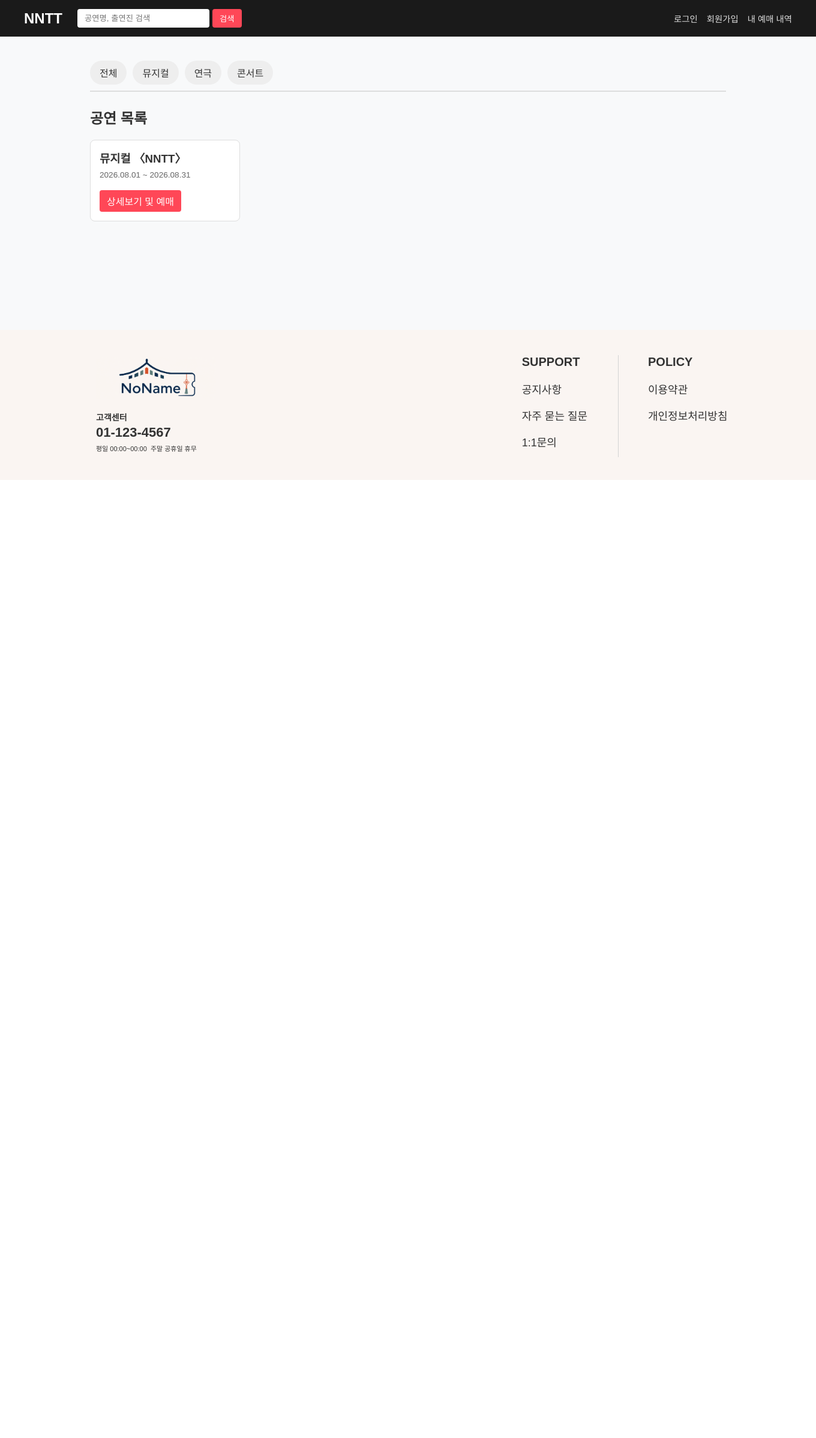
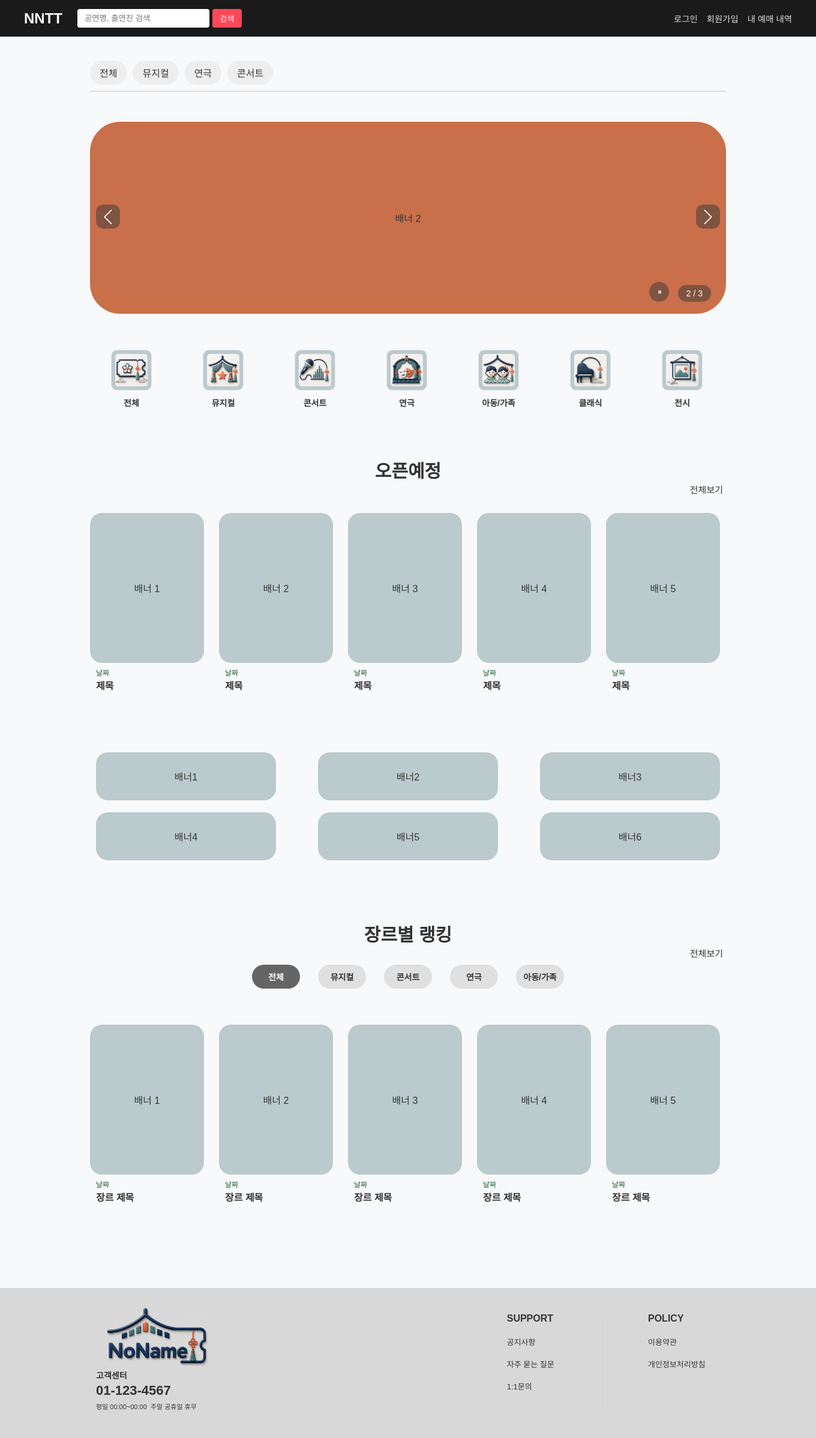
Before and after one commit to NoNameTimeTicket/NNTT, a Flask app: page / in a window 1360 px wide. Shown: the whole page at 60% size. Before the commit the page ends 800 px from the top, so only its background shows below. Run offline with Flask 3, Linux system fonts and the light colour scheme.

Commit message:
feat: index, footer

```diff
--- a/static/css/footer.css
+++ b/static/css/footer.css
@@ -1,9 +1,14 @@
 /* 기본 여백 제거 */
-* {
+ * {
     margin: 0;
     padding: 0;
     box-sizing: border-box;
 }
+
+html{
+    height: 100%;
+}
+
 
 ul {
     list-style: none;
@@ -14,15 +19,12 @@ a {
     text-decoration: none;
 }
 
-
 /* Footer 전체 영역 */
 .footer {
     width: 100%;
     height: 250px;
-    background-color: #FAF5F2;
-    position: absolute;
-    bottom: 0;
-
+    background-color: #D9D8D8;
+    margin-top: auto;
 
 }
 
@@ -38,6 +40,7 @@ a {
     align-items: flex-start;
 
     padding-top: 30px;
+
 }
 
 
@@ -105,7 +108,7 @@ a {
 }
 
 .footer-menu-group h3 {
-    font-size: 20px;
+    font-size: 16px;
     margin-bottom: 20px;
 
 }
@@ -116,7 +119,7 @@ a {
 }
 
 .footer-menu-group a {
-    font-size: 18px;
+    font-size: 13px;
 }
 
 .footer-menu-group a:hover {
@@ -127,5 +130,5 @@ a {
     height: 170px;
     background-color: #d3d3d3;
     margin: 0;
-    margin-right: 30px;
+    margin-right: 55px;
 }
--- /dev/null
+++ b/static/css/index.css
@@ -0,0 +1,318 @@
+/* 기본 여백 초기화 */
+/* 스와이퍼 */
+.swiper_banner_main {
+    position: relative;
+    width: 100%;
+    height: 320px;
+    background-color: #C96F4A;
+    border-radius: 50px;
+    overflow: hidden;
+    margin-top: 50px;
+}
+
+.swiper-wrapper {
+    width: 100%;
+    height: 100%;
+}
+
+.swiper-slide {
+    display: flex;
+    align-items: center;
+    justify-content: center;
+    height: 100%;
+}
+
+/* 스와이퍼 우하단 버튼 */
+.btn-toggle {
+    position: absolute;
+    /* 배너 내부 원하는 위치에 띄우기 위함 */
+    right: 70px;
+    bottom: 0;
+    z-index: 10;
+    /* 슬라이드보다 위에 표시 */
+
+    background-color: #39393982;
+    color: #ffffff;
+    border: none;
+    border-radius: 50%;
+    width: 33px;
+    height: 33px;
+    padding-left: 2px;
+
+    cursor: pointer;
+    display: flex;
+    align-items: center;
+    justify-content: center;
+    transition: background-color 0.2s ease;
+
+}
+
+/* 스와이퍼 하단 메뉴 */
+.banner-controls {
+    position: absolute;
+    /* 우측 하단에 고정 */
+    right: 25px;
+    bottom: 20px;
+    z-index: 100;
+    /* 슬라이드보다 무조건 위로 배치 */
+
+    display: flex;
+    /* 숫자와 버튼을 가로로 배치 */
+    align-items: center;
+    /* 수직 가운데 정렬 */
+    gap: 10px;
+    /* 숫자와 버튼 사이 간격 */
+
+    background-color: #39393982;
+    /* 숫자 잘 보이도록 반투명 검은 배경 추가 */
+    padding: 6px 14px;
+    border-radius: 30px;
+}
+
+/* 스와이퍼 페이지 번호 */
+.banner-controls .swiper-pagination {
+    position: static;
+    width: auto;
+    font-size: 14px;
+    font-weight: 500;
+    color: #ffffff;
+
+}
+
+.btn-toggle:hover {
+    background-color: #77767680;
+}
+
+/* 스와이퍼 넘기기 버튼 */
+.swiper_banner_main .swiper-button-prev,
+.swiper_banner_main .swiper-button-next {
+    color: #ffffff;
+    background-color: #39393982;
+    width: 40px;
+    height: 40px;
+    border-radius: 30%;
+}
+
+/* 화살표 아이콘 크기 */
+.swiper_banner_main .swiper-button-prev::after,
+.swiper_banner_main .swiper-button-next::after {
+    transition: opacity 0.2s, transform 0.2s;
+    font-size: 25px;
+}
+
+/* 카테고리 네비 */
+.category-nav {
+    display: flex;
+    gap: 85px;
+    list-style: none;
+    padding: 0;
+    margin-top: 60px;
+    margin-left: 35px;
+}
+
+.category-link {
+    display: flex;
+    flex-direction: column;
+    align-items: center;
+    gap: 10px;
+
+    text-decoration: none;
+    color: #333333;
+    transition: all 0.2s ease;
+}
+
+.category-img {
+    width: 68px;
+    height: 68px;
+    border-radius: 20px;
+
+    padding: 6px;
+    border: 1px solid #e2e8f0;
+    border-radius: 10px;
+    background-color: #6C8E9071;
+
+    display: flex;
+    align-items: center;
+    justify-content: center;
+    overflow: hidden;
+}
+
+.category-img img {
+    width: 100%;
+    height: 100%;
+    object-fit: contain;
+    border-radius: 5px;
+}
+
+.category-name {
+    font-size: 14px;
+    font-weight: 600;
+}
+
+/* 오픈예정 */
+.upcoming-name {
+    text-align: center;
+    margin-top: 80px;
+
+    font-size: 30px;
+    font-weight: bold;
+
+}
+
+.all-upcoming {
+    float: right;
+    margin-right: 5px;
+
+    font-size: 15px;
+    font-weight: 500;
+}
+
+/* 오픈 예정 배너 */
+.upcoming {
+    display: flex;
+    gap: 25px;
+    margin-top: 50px;
+}
+
+.upcoming-list {
+    display: flex;
+    align-items: center;
+    justify-content: center;
+
+    background-color: #6C8E9071;
+    width: 190px;
+    height: 250px;
+    border-radius: 20px;
+}
+
+.upcoming-info {
+    display: flex;
+    flex-direction: column;
+    margin-left: 10px;
+    margin-top: 7px;
+    gap: 1px;
+}
+.upcoming-date {
+    font-size: 12px;
+    color: #1b5c2d;
+    font-weight: 450;
+}
+
+.upcoming-title {
+    font-size: 16px;
+    font-weight: bold;
+
+}
+
+
+/* 미니 배너 */
+.mini-banner {
+    display: grid;
+    grid-template-columns: repeat(3, 300px);
+    /* 1fr(1비율) 크기의 열을 3개 생성 -> 3열 배치 */
+    justify-content: center;
+
+    gap: 20px 70px;
+    margin-top: 100px;
+}
+
+
+.mini-list {
+    display: flex;
+    align-items: center;
+    justify-content: center;
+
+    width: 300px;
+    height: 80px;
+
+    background-color: #6C8E9071;
+    border-radius: 20px;
+
+}
+/* 장르별 랭킹 */
+.rank-name {
+    text-align: center;
+    margin-top: 100px;
+
+    font-size: 30px;
+    font-weight: bold;
+
+}
+.rank-tabs {
+    display: flex;
+    gap: 30px;
+    list-style: none;
+    padding: 0;
+    margin: 30px 0 30px 0;
+    justify-content: center;
+}
+
+.tab-item{
+    display: flex;
+    align-items: center;
+    justify-content: center;
+
+    height: 40px;
+    width: 80px;
+    border-radius: 30px;
+    font-size: 14px;
+    font-weight: 600;
+    cursor: pointer;
+    transition: all 0.2s ease;
+    background-color: #e0e0e0;
+}
+
+.tab-item:hover {
+    background-color: #a2a1a1a1;
+}
+.tab-item.active {
+    background-color: #656565;
+    color: #ffffff;
+    font-weight: bold;
+}
+
+.all-rank {
+    float: right;
+    margin-right: 5px;
+
+    font-size: 15px;
+    font-weight: 500;
+}
+
+/* 오픈 예정 배너 */
+.rank {
+    display: flex;
+    gap: 25px;
+    margin-top: 60px;
+}
+
+.rank-list {
+    display: flex;
+    align-items: center;
+    justify-content: center;
+
+    background-color: #6C8E9071;
+    width: 190px;
+    height: 250px;
+    border-radius: 20px;
+
+}
+
+.rank-info {
+    display: flex;
+    flex-direction: column;
+    margin-left: 10px;
+    margin-top: 7px;
+    gap: 1px;
+}
+.rank-date {
+    font-size: 12px;
+    color: #1b5c2d;
+    font-weight: 450;
+}
+
+.rank-title {
+    font-size: 16px;
+    font-weight: bold;
+    margin-bottom: 100px;
+}
--- /dev/null
+++ b/static/js/index.js
@@ -0,0 +1,70 @@
+document.addEventListener('DOMContentLoaded', () => {
+
+    // 상단 스와이퍼 (콘텐츠 메인) 초기화
+    const topSwiper = new Swiper('.swiper_banner_main', {
+        slidesPerView: 1,
+        spaceBetween: 0,
+        loop: true,
+        autoplay: {
+            delay: 4000, // 3초마다 자동으로 다음 슬라이드로 이동 (원하는 시간으로 조절 가능)
+            disableOnInteraction: false, // 클릭/조작해도 자동 재생이 완전히 꺼지지 않도록 설정
+            pauseOnMouseEnter: true,
+        },
+
+        // 스와이퍼 페이지 번호
+        pagination: {
+            el: '.swiper-pagination',
+            type: 'fraction', // '1 / 3' 형태로 표시하는 타입
+        },
+
+        // 넘기기버튼
+        navigation: {
+            nextEl: '.swiper-button-next',
+            prevEl: '.swiper-button-prev',
+        },
+    });
+
+    // 스와이퍼 멈춤 버튼
+    const toggleBtn = document.getElementById('btn-swiper-toggle');
+    let isPausedByBtn = false;
+
+    if (toggleBtn) {
+        toggleBtn.addEventListener('click', (e) => {
+            e.stopPropagation();
+
+            if (!isPausedByBtn) {
+                topSwiper.autoplay.stop();
+                isPausedByBtn = true;
+                toggleBtn.textContent = '▶';
+            } else {
+                topSwiper.autoplay.start();
+                isPausedByBtn = false;
+                toggleBtn.textContent = '⏸';
+            }
+        });
+    }
+    // 장르별 탭
+    const tabItems = document.querySelectorAll('.tab-item');
+    const rankItems = document.querySelectorAll('.rank-item');
+
+    tabItems.forEach(tab => {
+        tab.addEventListener('click', () => {
+            tabItems.forEach(item => item.classList.remove('active'));
+            tab.classList.add('active');
+
+            // 장르 값
+            const selectedGenre = tab.getAttribute('data-genre');
+
+            // 필터링
+            rankItems.forEach(item => {
+                const itemGenre = item.getAttribute('data-genre');
+
+                if (selectedGenre === 'all' || selectedGenre === itemGenre) {
+                    item.style.display = 'block';
+                } else {
+                    item.style.display = 'none';
+                }
+            });
+        });
+    });
+});
--- a/templates/footer.html
+++ b/templates/footer.html
@@ -7,7 +7,7 @@
             <div class="footer-left">
 
                 <div class="footer-logo">
-                    <img src="{{ url_for('static', filename='images/logo_footer.png') }}" alt="로고">
+                    <img src="{{ url_for('static', filename='images/logo_footer_3d.png') }}" alt="로고">
                 </div>
 
                 <div class="footer-contact">
--- a/templates/index.html
+++ b/templates/index.html
@@ -3,28 +3,200 @@
 {% block title %}메인 - NNTT 통합 예매{% endblock %}
 
 {% block content %}
-    <!--
-    Todo: 공연목록 figma에서 계획한 index.html 부분 구현하기 (start)
-        배너-1(크게)
-        장르별버튼
-        오픈예정
-        배너-2(작게)
-        랭킹 - 최근 일주일 순으로 얻어오기, ntssnmrssm
-     -->
+<link rel="stylesheet" href="https://cdn.jsdelivr.net/npm/swiper@11/swiper-bundle.min.css">
+<link rel="stylesheet" href="/static/css/index.css">
 
-    <!-- 테스트용이므로 삭제 후 진행해주세요 (start) -->
-    <h2>공연 목록</h2>
+<!-- 스와이퍼 -->
+<div class="main-banner-container">
+    <div class="swiper_banner_main">
+        <div class="swiper-wrapper">
+            <div class="swiper-slide"><a href="#">배너 1</a></div>
+            <div class="swiper-slide"><a href="#">배너 2</a></div>
+            <div class="swiper-slide"><a href="#">배너 3</a></div>
+        </div>
 
-    <!-- 공연 카드 카드 그리드 레이아웃 -->
-    <div style="display: grid; grid-template-columns: repeat(auto-fill, minmax(220px, 1fr)); gap: 20px; margin-top: 20px;">
-        <!-- 예시 공연 1 -->
-        <div style="border: 1px solid #ddd; border-radius: 8px; padding: 15px; background: white;">
-            <h3>뮤지컬 〈NNTT〉</h3>
-            <p style="color: #666; font-size: 0.85rem; margin: 8px 0;">2026.08.01 ~ 2026.08.31</p>
-            <a href="{{ url_for('main.performance_detail', perf_id=1) }}" style="display: inline-block; padding: 6px 12px; background: #ff4757; color: white; text-decoration: none; border-radius: 4px; margin-top: 10px;">상세보기 및 예매</a>
+        <!-- 스와이퍼 넘기기 버튼 -->
+        <div class="swiper-button-prev"></div>
+        <div class="swiper-button-next"></div>
+
+        <!-- 스와이퍼 우하단 버튼 -->
+        <div class="banner-controls">
+            <div class="swiper-pagination"></div>
+            <button type="button" id="btn-swiper-toggle" class="btn-toggle">⏸</button>
         </div>
     </div>
-    <!-- 테스트용이므로 삭제 후 진행해주세요 () -->
+</div>
 
-    <!-- Todo: 공연목록 figma에서 계획한 index.html 부분 구현하기 (end) -->
+<!-- 아이콘 네비게이션 -->
+<ul class="category-nav">
+    <li class="category-item">
+        <a href="{{ url_for('main.all_performances') }}" class="category-link">
+            <div class="category-img">
+                <img src="../static/images/all.png" alt="전체">
+            </div>
+            <span class="category-name">전체</span>
+        </a>
+    </li>
+
+    <li class="category-item">
+        <a href="{{ url_for('main.musical_list') }}" class="category-link">
+            <div class="category-img">
+                <img src="../static/images/musical.png" alt="뮤지컬">
+            </div>
+            <span class="category-name">뮤지컬</span>
+        </a>
+    </li>
+
+    <li class="category-item">
+        <a href="{{ url_for('main.concert_list') }}" class="category-link">
+            <div class="category-img">
+                <img src="../static/images/concert.png" alt="콘서트">
+            </div>
+            <span class="category-name">콘서트</span>
+        </a>
+    </li>
+
+    <li class="category-item">
+        <a href="{{ url_for('main.play_list') }}" class="category-link">
+            <div class="category-img">
+                <img src="../static/images/theater.png" alt="연극">
+            </div>
+            <span class="category-name">연극</span>
+        </a>
+    </li>
+
+    <li class="category-item">
+        <a href="#" class="category-link">
+            <div class="category-img">
+                <img src="../static/images/kids_n.png" alt="아동/가족">
+            </div>
+            <span class="category-name">아동/가족</span>
+        </a>
+    </li>
+
+    <li class="category-item">
+        <a href="#" class="category-link">
+            <div class="category-img">
+                <img src="../static/images/classic.png" alt="클래식">
+            </div>
+            <span class="category-name">클래식</span>
+        </a>
+    </li>
+
+    <li class="category-item">
+        <a href="#" class="category-link">
+            <div class="category-img">
+                <img src="../static/images/exhib.png" alt="전시">
+            </div>
+            <span class="category-name">전시</span>
+        </a>
+    </li>
+</ul>
+
+<div class="category-upcoming">
+    <h2 class="upcoming-name">오픈예정</h2>
+    <a href="#" class="all-upcoming">전체보기</a>
+
+    <div class="upcoming">
+
+        <div class="upcoming-item">
+            <a href="#" class="upcoming-list">배너 1</a>
+            <div class="upcoming-info">
+                <span class="upcoming-date">날짜</span>
+                <span class="upcoming-title">제목</span>
+            </div>
+        </div>
+        <div class="upcoming-item">
+            <a href="#" class="upcoming-list">배너 2</a>
+            <div class="upcoming-info">
+                <span class="upcoming-date">날짜</span>
+                <span class="upcoming-title">제목</span>
+            </div>
+        </div>
+        <div class="upcoming-item">
+            <a href="#" class="upcoming-list">배너 3</a>
+            <div class="upcoming-info">
+                <span class="upcoming-date">날짜</span>
+                <span class="upcoming-title">제목</span>
+            </div>
+        </div>
+        <div class="upcoming-item">
+            <a href="#" class="upcoming-list">배너 4</a>
+            <div class="upcoming-info">
+                <span class="upcoming-date">날짜</span>
+                <span class="upcoming-title">제목</span>
+            </div>
+        </div>
+        <div class="upcoming-item">
+            <a href="#" class="upcoming-list">배너 5</a>
+            <div class="upcoming-info">
+                <span class="upcoming-date">날짜</span>
+                <span class="upcoming-title">제목</span>
+            </div>
+        </div>
+    </div>
+
+    <div class="mini-banner">
+        <a href="#" class="mini-list">배너1</a>
+        <a href="#" class="mini-list">배너2</a>
+        <a href="#" class="mini-list">배너3</a>
+        <a href="#" class="mini-list">배너4</a>
+        <a href="#" class="mini-list">배너5</a>
+        <a href="#" class="mini-list">배너6</a>
+    </div>
+</div>
+
+<div class="category-rank">
+    <h2 class="rank-name">장르별 랭킹</h2>
+    <a href="#" class="all-rank">전체보기</a>
+
+    <ul class="rank-tabs">
+        <li class="tab-item active" data-genre="all">전체</li>
+        <li class="tab-item" data-genre="musical">뮤지컬</li>
+        <li class="tab-item" data-genre="concert">콘서트</li>
+        <li class="tab-item" data-genre="theater">연극</li>
+        <li class="tab-item" data-genre="kids_n">아동/가족</li>
+    </ul>
+
+    <div class="rank">
+        <div class="rank-item" data-genre="all">
+            <a href="#" class="rank-list">배너 1</a>
+            <div class="rank-info">
+                <span class="rank-date">날짜</span>
+                <span class="rank-title">장르 제목</span>
+            </div>
+        </div>
+        <div class="rank-item" data-genre="musical">
+            <a href="#" class="rank-list">배너 2</a>
+            <div class="rank-info">
+                <span class="rank-date">날짜</span>
+                <span class="rank-title">장르 제목</span>
+            </div>
+        </div>
+        <div class="rank-item" data-genre="concert">
+            <a href="#" class="rank-list">배너 3</a>
+            <div class="rank-info">
+                <span class="rank-date">날짜</span>
+                <span class="rank-title">장르 제목</span>
+            </div>
+        </div>
+        <div class="rank-item" data-genre="theater">
+            <a href="#" class="rank-list">배너 4</a>
+            <div class="rank-info">
+                <span class="rank-date">날짜</span>
+                <span class="rank-title">장르 제목</span>
+            </div>
+        </div>
+        <div class="rank-item" data-genre="kids_n">
+            <a href="#" class="rank-list">배너 5</a>
+            <div class="rank-info">
+                <span class="rank-date">날짜</span>
+                <span class="rank-title">장르 제목</span>
+            </div>
+        </div>
+    </div>
+</div>
+
+<script src="https://cdn.jsdelivr.net/npm/swiper@11/swiper-bundle.min.js"></script>
+<script src="/static/js/index.js"></script>
 {% endblock %}
```
Also changed, not shown: static/images/all.png (added), static/images/classic.png (added), static/images/concert.png (added), static/images/exhib.png (added), static/images/kids_n.png (added), static/images/logo_footer_3d.png (added), static/images/musical.png (added), static/images/theater.png (added).
